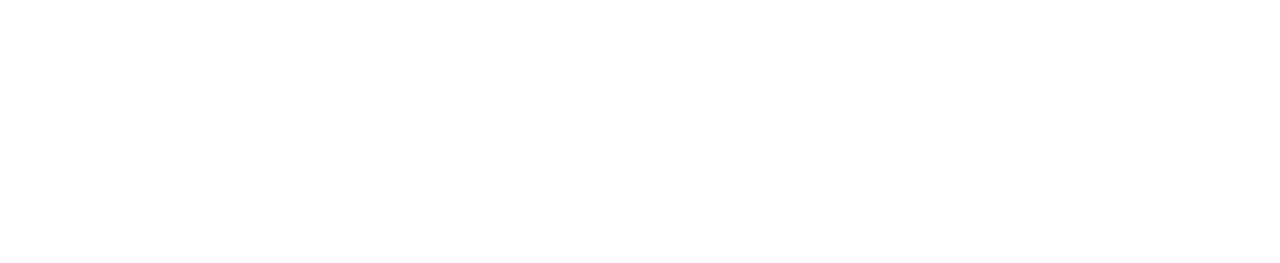
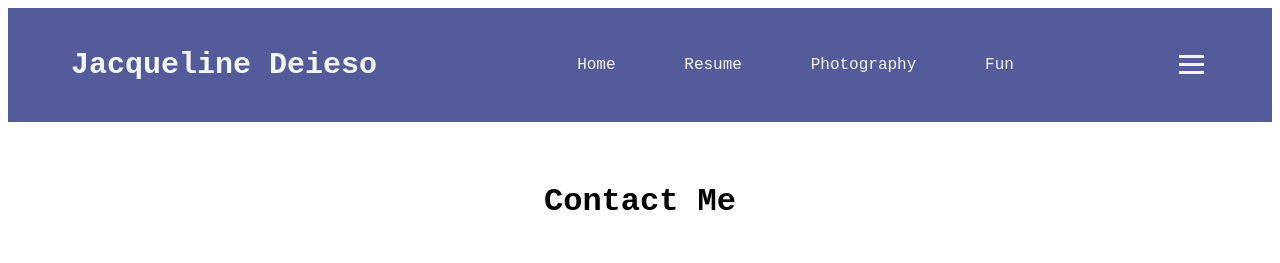
Before and after one commit to jackiedeieso/personal-site, a plain HTML site: page index.html in a window 1280 px wide. Drawn offline with Linux system fonts and the light colour scheme.

Commit message:
nav commit

```diff
--- a/index.html
+++ b/index.html
@@ -4,12 +4,30 @@
 	<link rel="stylesheet" href="style.css">
 	<meta charset="utf-8">
 	<title>Jacqueline Deieso</title>
-	<link rel="apple-touch-icon" sizes="180x180" href="/apple-touch-icon.png">
-	<link rel="icon" type="image/png" sizes="32x32" href="/favicon-32x32.png">
-	<link rel="icon" type="image/png" sizes="16x16" href="/favicon-16x16.png">
-	<link rel="manifest" href="/site.webmanifest">
+	<link rel="icon" type="image/x-icon" href="favicon.ico">
 </head>
+
 <body>
+	<!-- creating a menu bar -->
+	<nav>
+		<div class="logo">
+			<h4>Jacqueline Deieso</h4>
+		</div>
 
+		<ul class="nav-links">
+			<li><a href="#">Home</a></li>
+			<li><a href="#">Resume</a></li>
+			<li><a href="#">Photography</a></li>
+			<li><a href="#">Fun</a></li>
+		</ul>
+
+		<div class="menu">
+			<div id="bar1"></div>
+			<div id="bar2"></div>
+			<div id="bar3"></div>
+		</div>
+	</nav>
+
+	<h1 class="center">Contact Me</h1>
 </body>
 </html>
--- a/style.css
+++ b/style.css
@@ -0,0 +1,66 @@
+body {
+  font-family: Courier New;
+}
+
+.center {
+  text-align: center;
+}
+
+h1 {
+  padding: 40px;
+}
+
+.container {
+  display: inline-block;
+  cursor: pointer;
+}
+
+. {
+  margin: 0px;
+  padding: 0px;
+  box-sizing: border-box;
+}
+
+nav {
+  display: flex;
+  justify-content: space-around;
+  align-items: center;
+  min-height: 8vh;
+  background-color: #545B9A;
+}
+
+.logo {
+  color: whitesmoke;
+  font-size: 30px;
+}
+
+.nav-links {
+  display: flex;
+  background-color: #545B9A;
+  justify-content: space-around;
+  width: 40%;
+}
+
+ .nav-links li {
+  list-style: none;
+ }
+
+.nav-links a{
+  color: whitesmoke;
+  text-decoration: none;
+ }
+
+ .menu div{
+  width: 25px;
+  height: 3px;
+  margin: 5px;
+  background-color: whitesmoke;
+ }
+
+ #bar1, #bar2, #bar3 {
+  transition: 0.4s;
+ }
+
+.highlight {
+  fill: hotpink;
+}
```
Also changed, not shown: main.js (added, +12 -0 lines).
